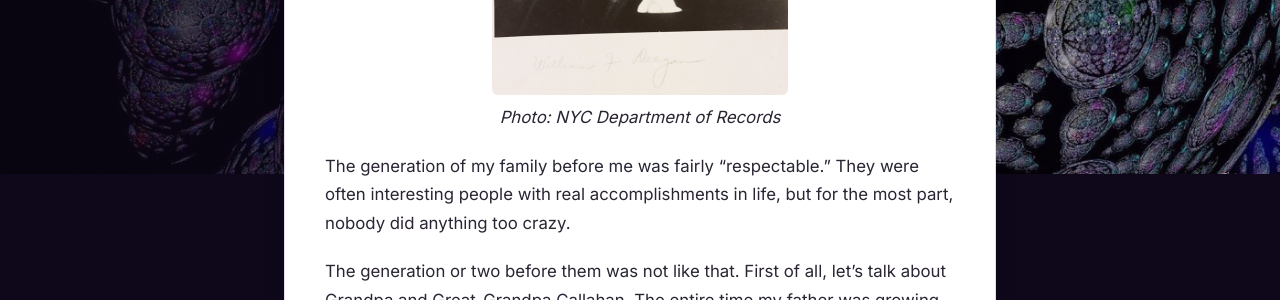
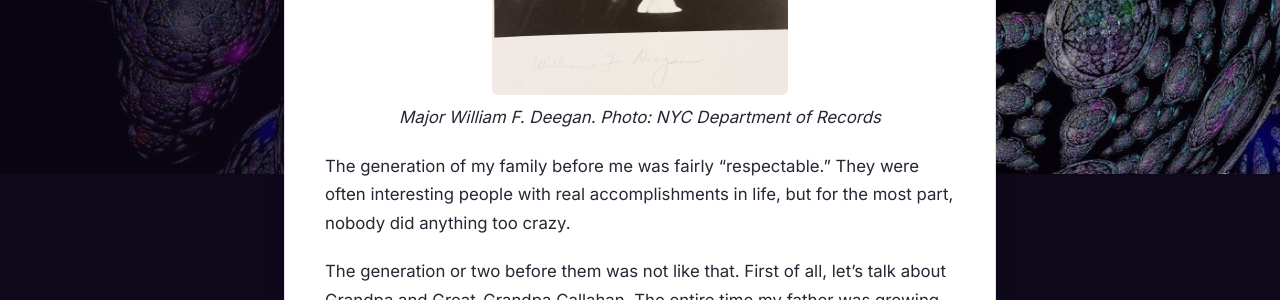
Before and after one commit to gcallah/gcallah.github.io, a Jekyll site: the page built from _posts/2026-11-06-The-Crazy-Generations.md, in a window 1280 px wide. Shown: the part 726-1026 px from the top of the page. Built offline with Jekyll 4.4.1, drawn with Linux system fonts in a browser that asks for light colours; our own code applies the rules of GitHub Pages for plain Markdown files.

Commit message:
Name Major Deegan in the photo caption
Co-Authored-By: Claude Opus 5.5 <noreply@anthropic.com>

```diff
--- a/_posts/2026-11-06-The-Crazy-Generations.md
+++ b/_posts/2026-11-06-The-Crazy-Generations.md
@@ -2,7 +2,7 @@
 
 ![Major William F. Deegan](/graphics/Deegan.jpg)
 
-*Photo: NYC Department of Records*
+*Major William F. Deegan. Photo: NYC Department of Records*
 {: style="text-align: center; margin-top: -1rem"}
 
 The generation of my family before me was fairly "respectable." They were often
```
